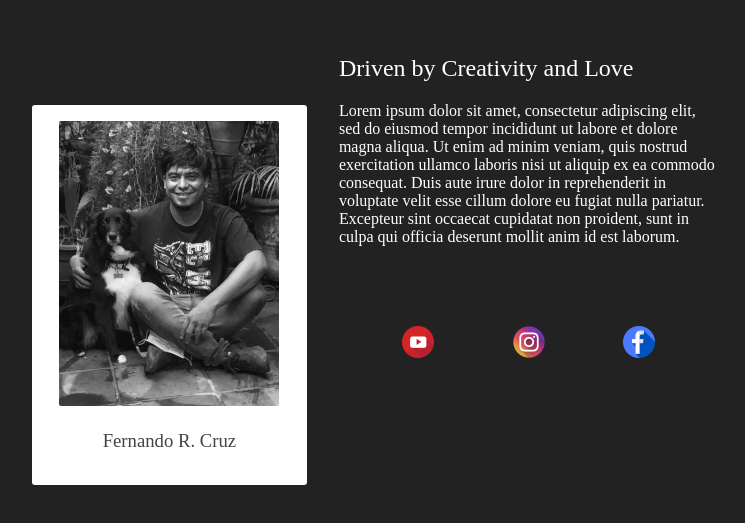
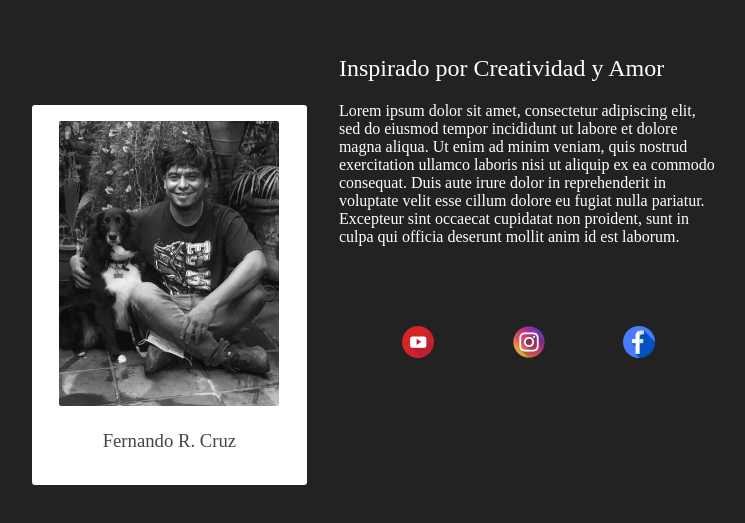
Before and after one commit to Veilios/YeskisFilms, a Vue app in the folder YeskisFilms/: page / in a window 1280 px wide. Shown: the part 813-1336 px from the top of the page, without its empty margins (249-994 px from the left). Built offline with nearby package versions, Linux system fonts and the light colour scheme.

Commit message:
Added language to change with navlink. Only works on about page

```diff
--- a/YeskisFilms/src/App.vue
+++ b/YeskisFilms/src/App.vue
@@ -7,15 +7,44 @@ import HomeViewVue from "./views/HomeView.vue";
 </script>
 
 <template>
-  <NavBarVue/>
+  <NavBarVue :opt="opt" :lang="lang" @new-language="handleLang"/>
   <HomeViewVue />
-  <AboutViewVue />
-  <GalleryViewVue />
-  <ContactViewVue />
+  <AboutViewVue :lang="lang"/>
+  <GalleryViewVue/>
+  <ContactViewVue/>
 </template>
 
 <script>
+export default {
+  methods: {
+    handleLang: function() {
+      if (this.lang === "Es") {
+        this.lang = "En"
+      } else [
+        this.lang = "Es"
+      ]
 
+      console.log(this.lang)
+    }
+  },
+  data() {
+    return {
+      opt: [
+        {
+          title: 'Es',
+          link: "#",
+          active: true
+        },
+        {
+          title: 'En',
+          link: "#",
+          active: false
+        }
+      ],
+      lang: "Es"
+    }
+  }
+}
 </script>
 
 <style>
--- a/YeskisFilms/src/components/DropDown.vue
+++ b/YeskisFilms/src/components/DropDown.vue
@@ -11,8 +11,8 @@
 
         <transition name="fade" appear>
             <div class="sub-menu" v-if="isOpen">
-                <div v-for="(item, i) in items" :key="i">
-                    <a :href="item.link" v-on:click="item.active = !item.active">{{ item.title }}</a>
+                <div v-for="(op, i) in opt" :key="i">
+                    <a :href="op.link" @click="sendLang">{{ op.title }}</a>
                 </div>
             </div>
         </transition>
@@ -22,7 +22,12 @@
 <script>
 export default {
     name: 'dropdown',
-    props: ['title', 'items'],
+    props: ['title', 'opt', "lang"],
+    methods: {
+        sendLang: function() {
+            this.$emit("changing-language")
+        }
+    },
     data() {
         return {
             isOpen: false
--- a/YeskisFilms/src/components/NavBar.vue
+++ b/YeskisFilms/src/components/NavBar.vue
@@ -1,6 +1,3 @@
-<script setup>
-</script>
-
 <template>
     <header>
         <div class="wrapper">
@@ -9,7 +6,7 @@
                 <a href="#about">About</a>
                 <a href="#gallery">Gallery</a>
                 <a href="#contact">Contact</a>
-                <DropDownVue title="Lang" :items="lang" />
+                <DropDownVue @click.prevent="" title="Lang" :opt="opt" :lang="lang" @changing-language="newLang"/>
             </nav>
         </div>
     </header>
@@ -22,23 +19,13 @@ import DropDownVue from './DropDown.vue';
 
 export default {
     name: 'navbar',
+    props: ['opt', "lang"],
     components: {
         DropDownVue
     },
-    data() {
-        return {
-            lang: [
-                {
-                    title: 'Es',
-                    link: "#",
-                    active: true
-                },
-                {
-                    title: 'En',
-                    link: "#",
-                    active: false
-                }
-            ]
+    methods: {
+        newLang: function() {
+            this.$emit("new-language");
         }
     }
 }
--- a/YeskisFilms/src/views/AboutView.vue
+++ b/YeskisFilms/src/views/AboutView.vue
@@ -1,11 +1,12 @@
 <template>
   <div class="about" id="about">
+
     <div class="frame">
       <img class="headshot" src="headshot.jpg" alt="Headshot of Fernando R. Cruz" />
       <h3 class="f_name">Fernando R. Cruz</h3>
     </div>
 
-    <div class="bio">
+    <div class="bio" v-if="this.lang === 'En'">
       <div>
         <h2 class="b_title">Driven by Creativity and Love</h2>
 
@@ -22,19 +23,56 @@
       </div>
 
       <div class="socials">
-        <a href="">
+        <a href="#" v-on:click="handleClick">
           <img src="youtube.png" />
         </a>
-        <a href="">
+        <a href="#">
           <img src="instagram.png" />
         </a>
-        <a href="">
+        <a href="#">
+          <img src="facebook.png" />
+        </a>
+      </div>
+    </div>
+
+    <div class="bio" v-if="this.lang === 'Es'">
+      <div>
+        <h2 class="b_title">Inspirado por Creatividad y Amor</h2>
+
+        <p class="b_text">
+          Lorem ipsum dolor sit amet, consectetur adipiscing elit, sed do eiusmod tempor incididunt ut labore et
+          dolore
+          magna aliqua.
+          Ut enim ad minim veniam, quis nostrud exercitation ullamco laboris nisi ut aliquip ex ea commodo consequat.
+          Duis
+          aute irure dolor in reprehenderit in
+          voluptate velit esse cillum dolore eu fugiat nulla pariatur. Excepteur sint occaecat cupidatat non proident,
+          sunt in culpa qui officia deserunt mollit
+          anim id est laborum.
+        </p>
+      </div>
+      <div class="socials">
+        <a href="#">
+          <img src="youtube.png" />
+        </a>
+        <a href="#">
+          <img src="instagram.png" />
+        </a>
+        <a href="#">
           <img src="facebook.png" />
         </a>
       </div>
     </div>
   </div>
 </template>
+
+<script>
+
+export default {
+  name: 'about',
+  props: ['lang'],
+}
+</script>
 
 <style>
 @media (min-width: 1024px) {
```
